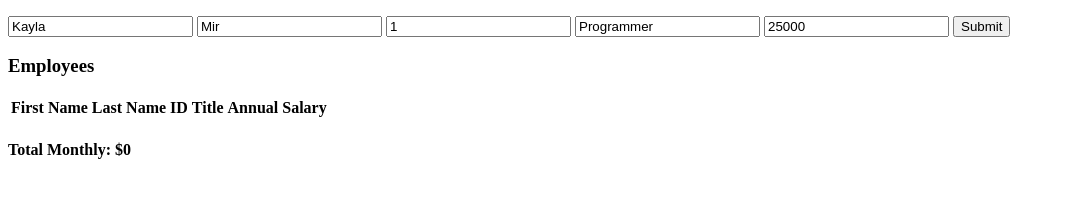
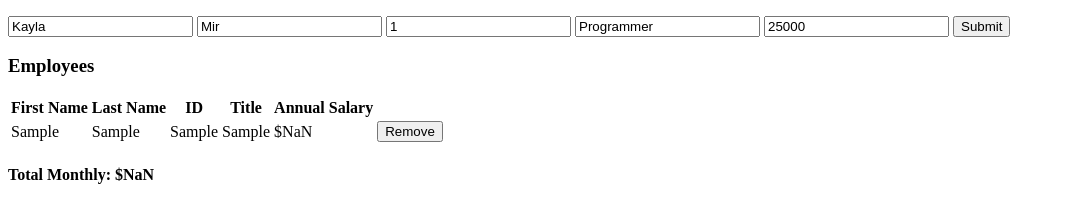
Before and after one commit to Kayla-Mir/weekend-jquery-salary-calculator, a plain HTML site: page index.html in a window 1280 px wide. Both pictures are taken after typing "Sample", "Sample", "Sample", "Sample", "Sample" into the empty fields and a click on the button "Submit". Shown: the part 105-328 px from the top of the page, without its empty margins (0-1065 px from the left). Drawn offline with Linux system fonts and the light colour scheme.

Commit message:
added displaying total monthly costs to the DOM and formatted the numbers with .toLocaleString

```diff
--- a/index.html
+++ b/index.html
@@ -33,7 +33,13 @@
                 </tr>
             </thead>
             <tbody id="employee-table-body">
-
+              <tr>
+                  <td>Kayla</td>
+                  <td>Mir</td>
+                  <td>1</td>
+                  <td>Programmer</td>
+                  <td>12000</td>
+              </tr>
             </tbody>
             <tfoot></tfoot>
         </table>
--- a/script.js
+++ b/script.js
@@ -4,6 +4,7 @@ let employees = [];
 
 function readyNow() {
     $('#add-employee-btn').on('click', handleAddEmployeeClick);
+    renderEmployees(employees);
 }
 
 function handleAddEmployeeClick() {
@@ -18,7 +19,7 @@ function handleAddEmployeeClick() {
         lastName: lastName,
         idNum: idNum,
         titleName: titleName,
-        annualSalary: annualSalary
+        annualSalary: Number(annualSalary)
     };
 
     employees.push(newEmployee);
@@ -27,5 +28,43 @@ function handleAddEmployeeClick() {
     $('#last-name-input').val('Mir');
     $('#id-input').val('1');
     $('#title-input').val('Programmer');
-    $('#annual-salary-input').val('25000');
+    $('#annual-salary-input').val(25000);
+
+    renderEmployees(employees);
+    renderTotalMonthlyOutput(employees);
 }
+
+function renderEmployees(peopleToRender) {
+    $('#employee-table-body').empty();
+
+    for (let employee of peopleToRender) {
+        let newTableRow = `
+            <tr>
+                <td>${employee.firstName}</td>
+                <td>${employee.lastName}</td>
+                <td>${employee.idNum}</td>
+                <td>${employee.titleName}</td>
+                <td>$${employee.annualSalary.toLocaleString('en-US')}</td>
+                <td><button id="remove-btn">Remove</button></td>
+            </tr>
+        `;
+        $('#employee-table-body').append(newTableRow);
+    }
+
+}
+
+function renderTotalMonthlyOutput(itemsToSum) {
+    let totalSum = calculateTotalMonthlyOutput(itemsToSum);
+
+    $('#total-monthly-output').text(totalSum.toLocaleString('en-US',
+        {maximumFractionDigits: 2}));
+}
+
+function calculateTotalMonthlyOutput(itemsToSum) {
+    let sum = 0;
+
+    for (let annualSalary of itemsToSum) {
+        sum += annualSalary.annualSalary / 12;
+    }
+    return sum;
+}
```
